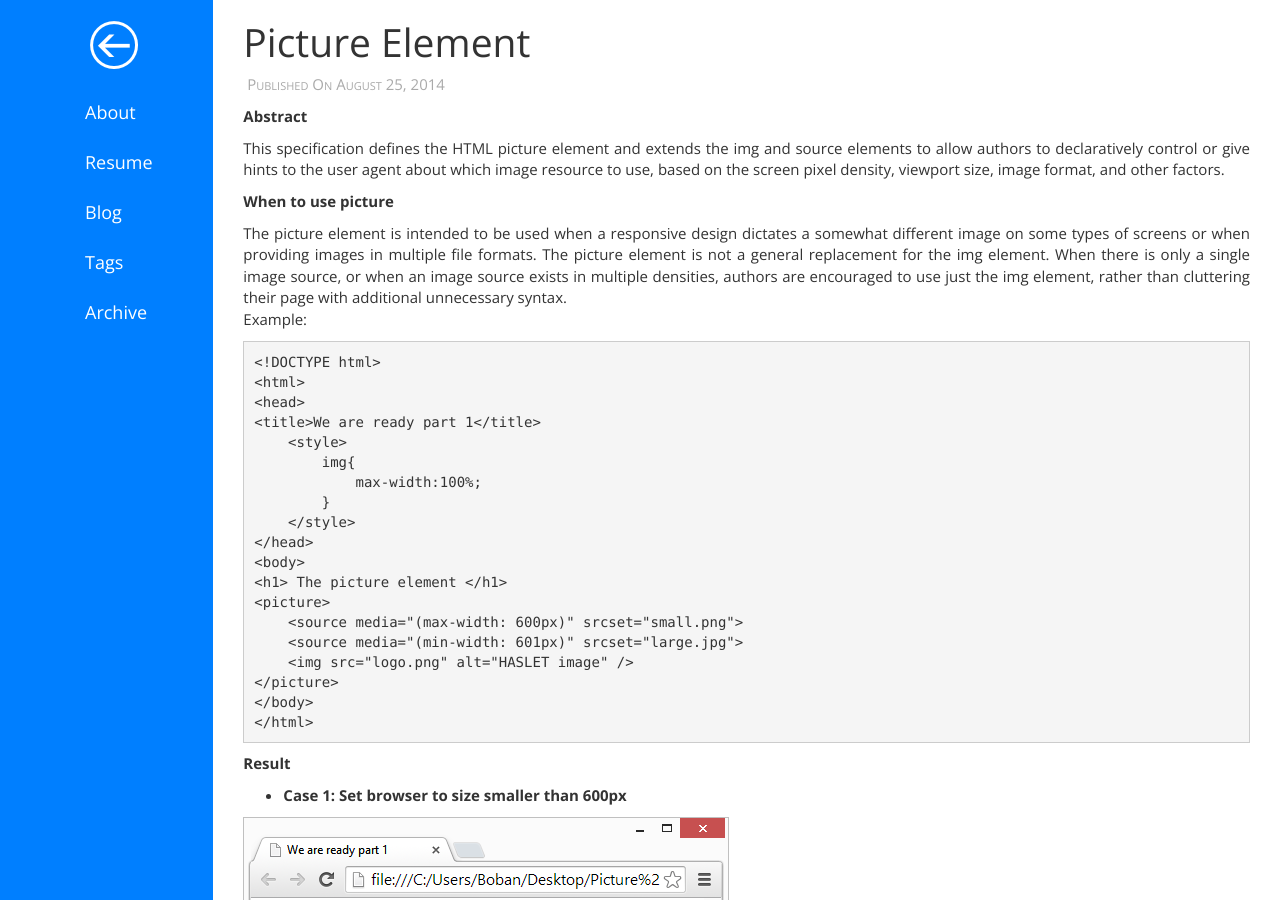
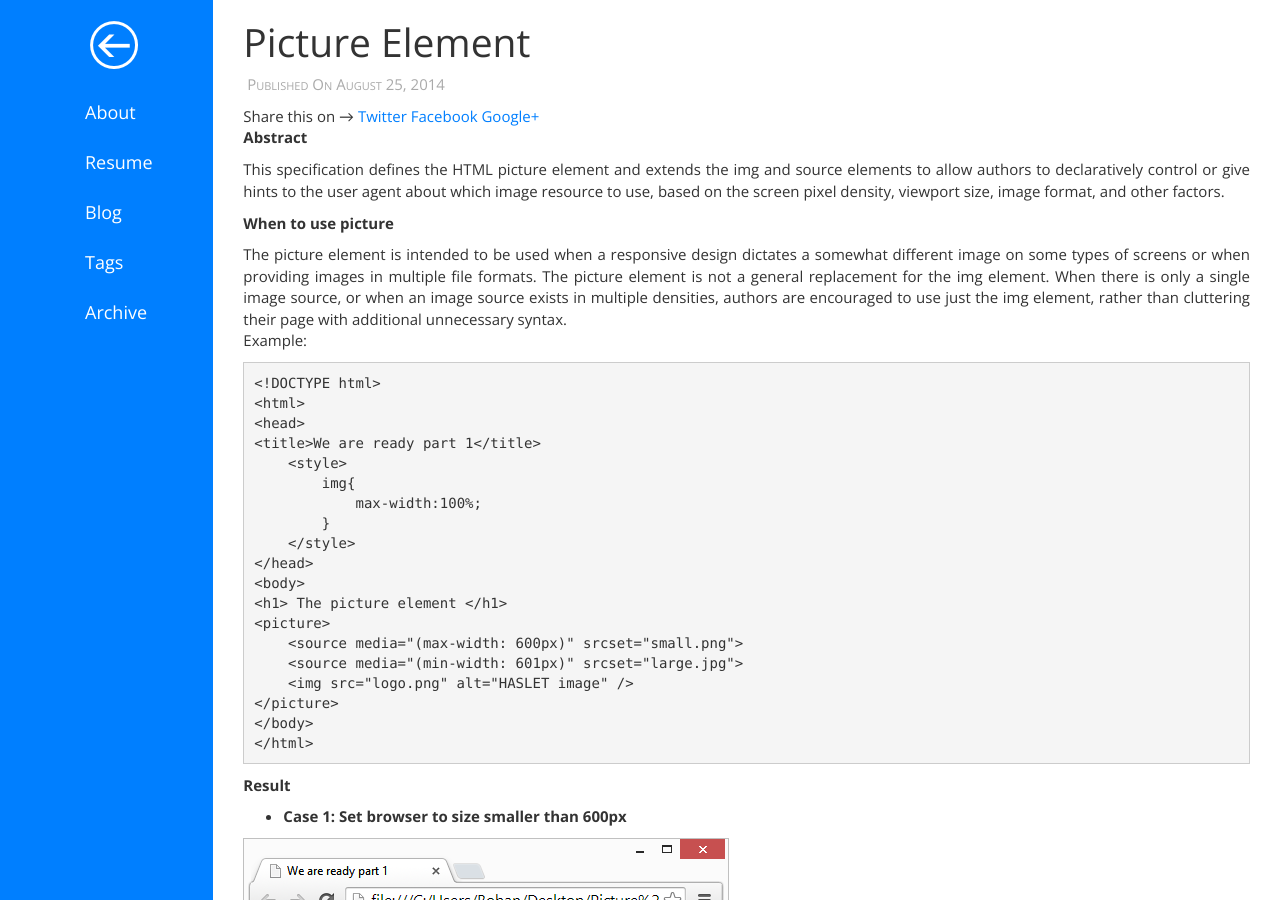
Before and after one commit to boban-radeski/front-end-tech, a Jekyll site: the page built from _posts/2014-06-14-picture-element.md, in a window 1280 px wide and 900 px high. Built offline with Jekyll 4.4.1, drawn with Linux system fonts in a browser that asks for light colours; comment, search, counter and statistics services are not loaded; some of the changed text lies outside the part shown.

Commit message:
share buttons

```diff
--- a/_layouts/post.html
+++ b/_layouts/post.html
@@ -13,6 +13,16 @@ layout: master
         <div class="publish-tag">
           <span class="fa fa-calendar"></span>&nbsp;Published On {{ page.date | date: "%B %d, %Y" }}
         </div>
+          <div class="row">
+              <div class="col-md-10">
+                  <div class="share-page">
+                      Share this on &rarr;
+                      <a href="https://twitter.com/intent/tweet?text={{ page.title }}&url={{ site.url }}{{ page.url }}&via={{ site.twitter_username }}&related={{ site.twitter_username }}" rel="nofollow" target="_blank" title="Share on Twitter">Twitter</a>
+                      <a href="https://facebook.com/sharer.php?u={{ site.url }}{{ page.url }}" rel="nofollow" target="_blank" title="Share on Facebook">Facebook</a>
+                      <a href="https://plus.google.com/share?url={{ site.url }}{{ page.url }}" rel="nofollow" target="_blank" title="Share on Google+">Google+</a>
+                  </div>
+              </div>
+          </div>
         {{ content }}
         <br/>
         <span class="fa fa-tag"></span>Tags:
@@ -42,18 +52,6 @@ layout: master
         <a href="http://disqus.com" class="dsq-brlink">comments powered by <span class="logo-disqus">Disqus</span></a>
       </article>
 
-
-        <div class="row">
-            <div class="col-md-10">
-                <div class="share-page">
-                    Share this on &rarr;
-                    <a href="https://twitter.com/intent/tweet?text={{ page.title }}&url={{ site.url }}{{ page.url }}&via={{ site.twitter_username }}&related={{ site.twitter_username }}" rel="nofollow" target="_blank" title="Share on Twitter">Twitter</a>
-                    <a href="https://facebook.com/sharer.php?u={{ site.url }}{{ page.url }}" rel="nofollow" target="_blank" title="Share on Facebook">Facebook</a>
-                    <a href="https://plus.google.com/share?url={{ site.url }}{{ page.url }}" rel="nofollow" target="_blank" title="Share on Google+">Google+</a>
-                </div>
-            </div>
-        </div>
-
       <div class="row">
         <div class="col-sm-6 col-xs-6 text-left">
        	{% if page.previous.url %}
```
Also changed, not shown: _includes/_share-page.html (deleted, +0 -10 lines).
